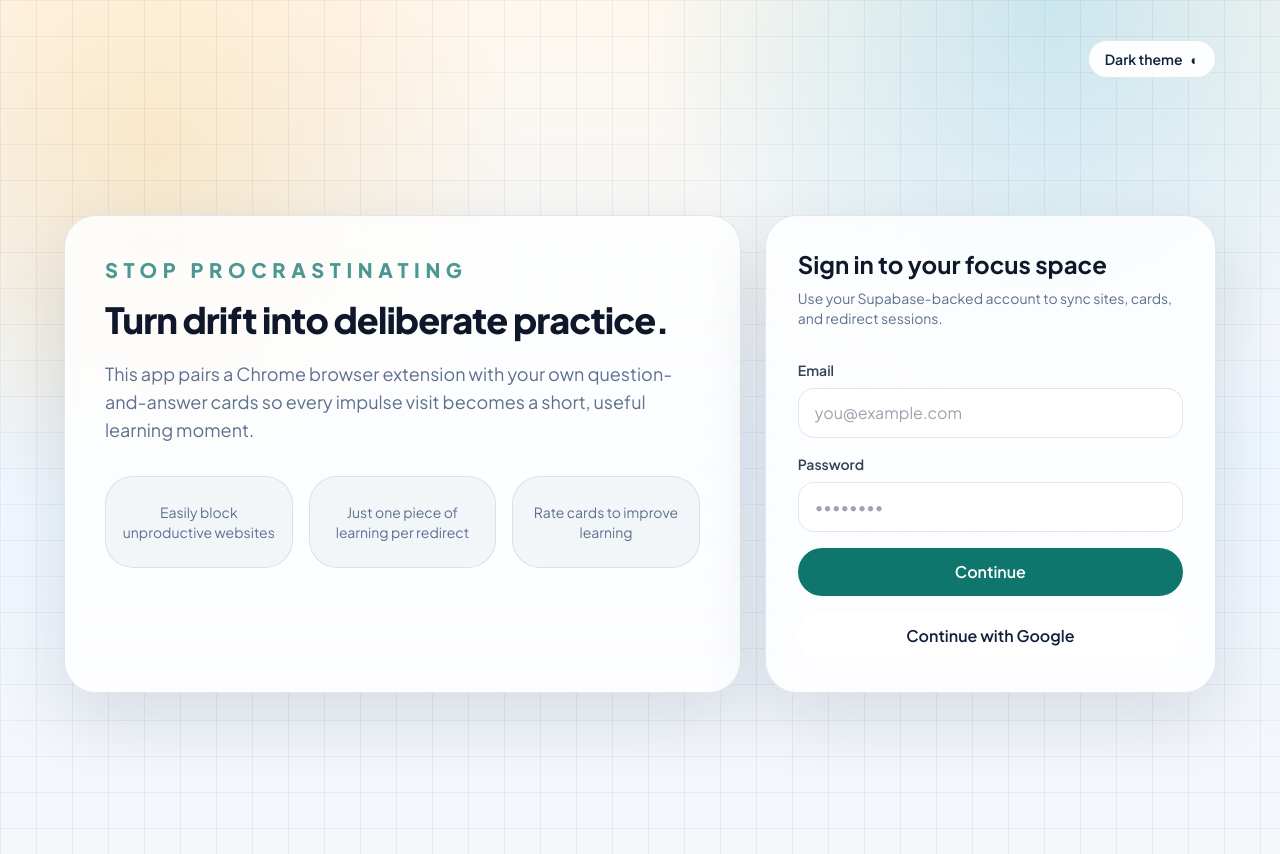
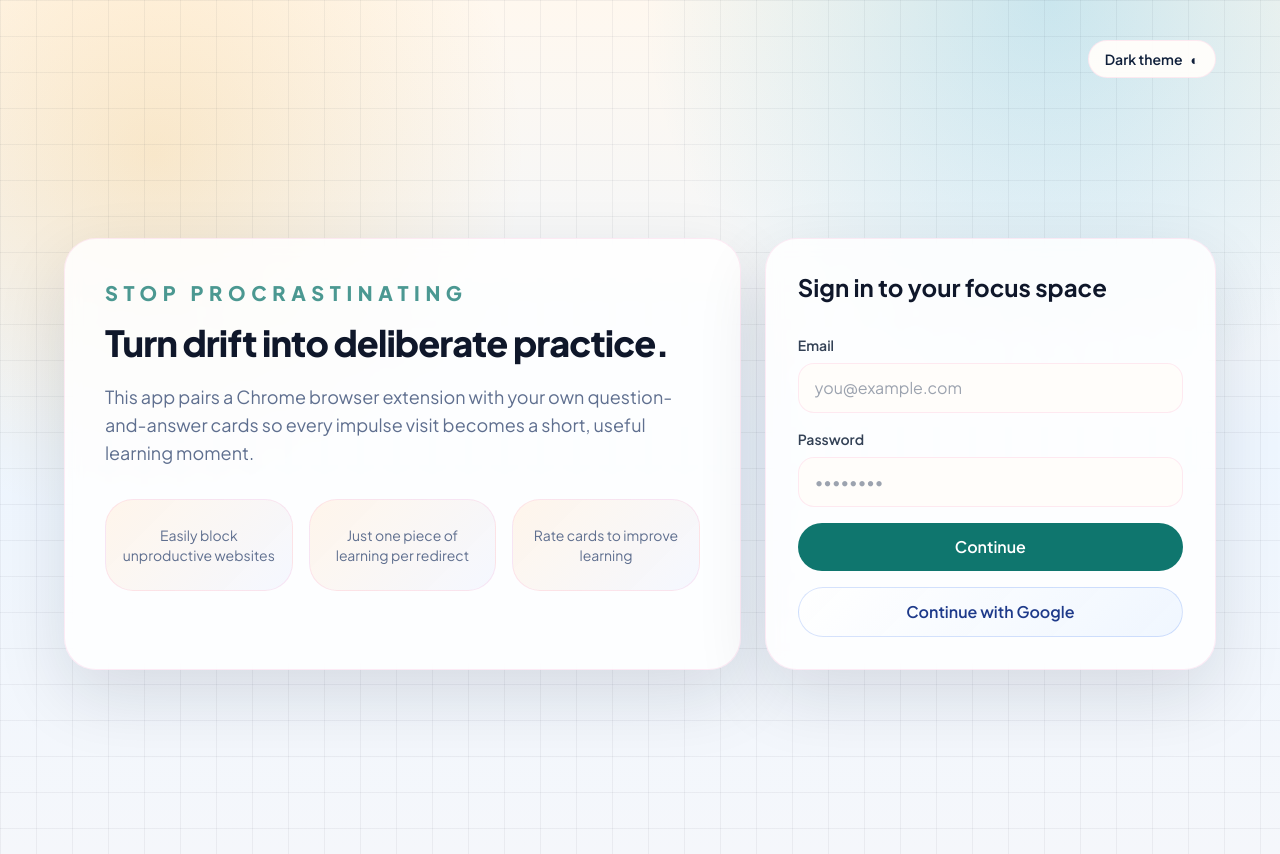
Before and after one commit to MBrock29/stop-procrastinating, a React (Vite) app: page / in a window 1280 px wide. Built offline with nearby package versions, Linux system fonts and the light colour scheme; no server answers.

Commit message:
style: brighten auth page surfaces and google button

```diff
--- a/src/index.css
+++ b/src/index.css
@@ -13,10 +13,14 @@
     -moz-osx-font-smoothing: grayscale;
     --app-text: #10203b;
     --app-muted: #5f6f8f;
-    --app-border: rgba(148, 163, 184, 0.26);
-    --app-surface: rgba(255, 255, 255, 0.82);
-    --app-surface-strong: rgba(255, 255, 255, 0.94);
-    --app-surface-muted: rgba(241, 245, 249, 0.9);
+    --app-border: rgba(244, 114, 182, 0.14);
+    --app-surface: rgba(255, 255, 255, 0.84);
+    --app-surface-strong: rgba(255, 253, 250, 0.96);
+    --app-surface-muted: linear-gradient(
+      135deg,
+      rgba(255, 245, 234, 0.95) 0%,
+      rgba(244, 247, 255, 0.94) 100%
+    );
     --app-surface-contrast: #0f172a;
     --app-background:
       radial-gradient(circle at 12% 18%, rgba(245, 158, 11, 0.18), transparent 28%),
@@ -99,6 +103,27 @@
     background: var(--app-surface-muted);
   }
 
+  .google-button {
+    border: 1px solid rgba(37, 99, 235, 0.18);
+    background: linear-gradient(135deg, rgba(255, 255, 255, 0.96), rgba(239, 246, 255, 0.94));
+    color: #1e3a8a;
+    @apply inline-flex items-center justify-center rounded-full px-5 py-3 font-semibold transition focus:outline-none focus:ring-2 focus:ring-blue-200;
+  }
+
+  .google-button:hover {
+    background: linear-gradient(135deg, rgba(255, 255, 255, 1), rgba(219, 234, 254, 0.98));
+  }
+
+  .dark .google-button {
+    border-color: rgba(96, 165, 250, 0.28);
+    background: linear-gradient(135deg, rgba(19, 33, 61, 0.96), rgba(30, 58, 138, 0.88));
+    color: #dbeafe;
+  }
+
+  .dark .google-button:hover {
+    background: linear-gradient(135deg, rgba(30, 58, 138, 0.98), rgba(37, 99, 235, 0.88));
+  }
+
   .theme-toggle {
     border: 1px solid var(--app-border);
     background: var(--app-surface-strong);
--- a/src/views/AuthPage.tsx
+++ b/src/views/AuthPage.tsx
@@ -7,7 +7,7 @@ import { useTheme } from '../features/theme/ThemeContext'
 export function AuthPage() {
   const navigate = useNavigate()
   const [searchParams] = useSearchParams()
-  const { authError, mode, signInWithGoogle, signInWithPassword, status } = useAuth()
+  const { authError, signInWithGoogle, signInWithPassword, status } = useAuth()
   const { theme, toggleTheme } = useTheme()
   const [error, setError] = useState<string | null>(null)
   const [pending, setPending] = useState(false)
@@ -92,11 +92,6 @@ export function AuthPage() {
           <section className="panel px-6 py-8 sm:px-8">
             <div className="mx-auto max-w-md">
               <h2 className="text-2xl font-bold text-ink dark:text-white">Sign in to your focus space</h2>
-              <p className="muted-copy mt-2 text-sm">
-                {mode === 'supabase'
-                  ? 'Use your Supabase-backed account to sync sites, cards, and redirect sessions.'
-                  : 'Supabase keys are not configured yet, so this screen runs in demo mode while keeping the same protected flow.'}
-              </p>
 
               <form className="mt-8 space-y-4" onSubmit={handleSubmit}>
                 <label className="block">
@@ -139,7 +134,7 @@ export function AuthPage() {
               <button
                 type="button"
                 onClick={() => void handleGoogleSignIn()}
-                className="ghost-button mt-4 w-full"
+                className="google-button mt-4 w-full"
                 disabled={pending}
               >
                 Continue with Google
```
